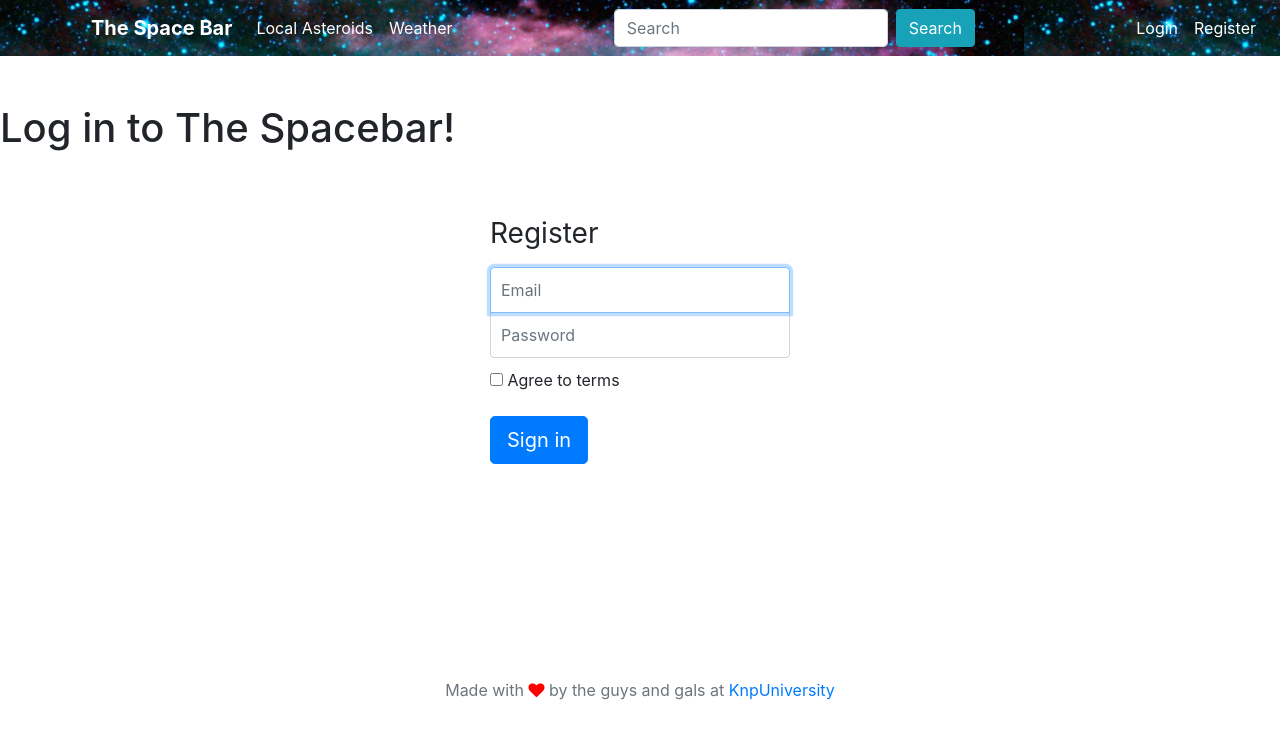
After one commit to william251082/security, a Symfony app: template templates/security/register.html.twig in a window 1280 px wide. The commit adds this page. Shown: the top 739 px of the page. Run offline with Twig, Linux system fonts and the light colour scheme; the template is opened without the code that fills it, so the values that code supplies are empty; some libraries are stand-ins or nearby versions.

Commit message:
Created a registration system

```diff
--- a/templates/base.html.twig
+++ b/templates/base.html.twig
@@ -59,6 +59,9 @@
                         <li class="nav-item">
                             <a style="color: #fff;" class="nav-link" href="{{ path('app_login') }}">Login</a>
                         </li>
+                        <li class="nav-item">
+                            <a style="color: #fff;" class="nav-link" href="{{ path('app_register') }}">Register</a>
+                        </li>
                     {% endif %}
                 </ul>
             </div>
--- /dev/null
+++ b/templates/security/register.html.twig
@@ -0,0 +1,33 @@
+{% extends 'base.html.twig' %}
+
+{% block title %}Register!{% endblock %}
+
+{% block stylesheets %}
+    {{ parent() }}
+
+    <link rel="stylesheet" href="{{ asset('css/login.css') }}">
+{% endblock %}
+
+{% block body %}
+    <h1>Log in to The Spacebar!</h1>
+
+    <form class="form-signin" method="post">
+        {# replace with a symfony form #}
+
+        <h1 class="h3 mb-3 font-weight-normal">Register</h1>
+        <label for="inputEmail" class="sr-only">Email</label>
+        <input type="email" name="email" id="inputEmail" class="form-control" placeholder="Email" required autofocus>
+        <label for="inputPassword" class="sr-only">Password</label>
+        <input type="password" name="password" id="inputPassword" class="form-control" placeholder="Password" required>
+
+        <div class="checkbox mb-3">
+            <label>
+                <input type="checkbox" name="_terms"> Agree to terms
+            </label>
+        </div>
+
+        <button class="btn btn-lg btn-primary" type="submit">
+            Sign in
+        </button>
+    </form>
+{% endblock %}
```
Also changed, not shown: src/Controller/SecurityController.php (+42 -0 lines).
